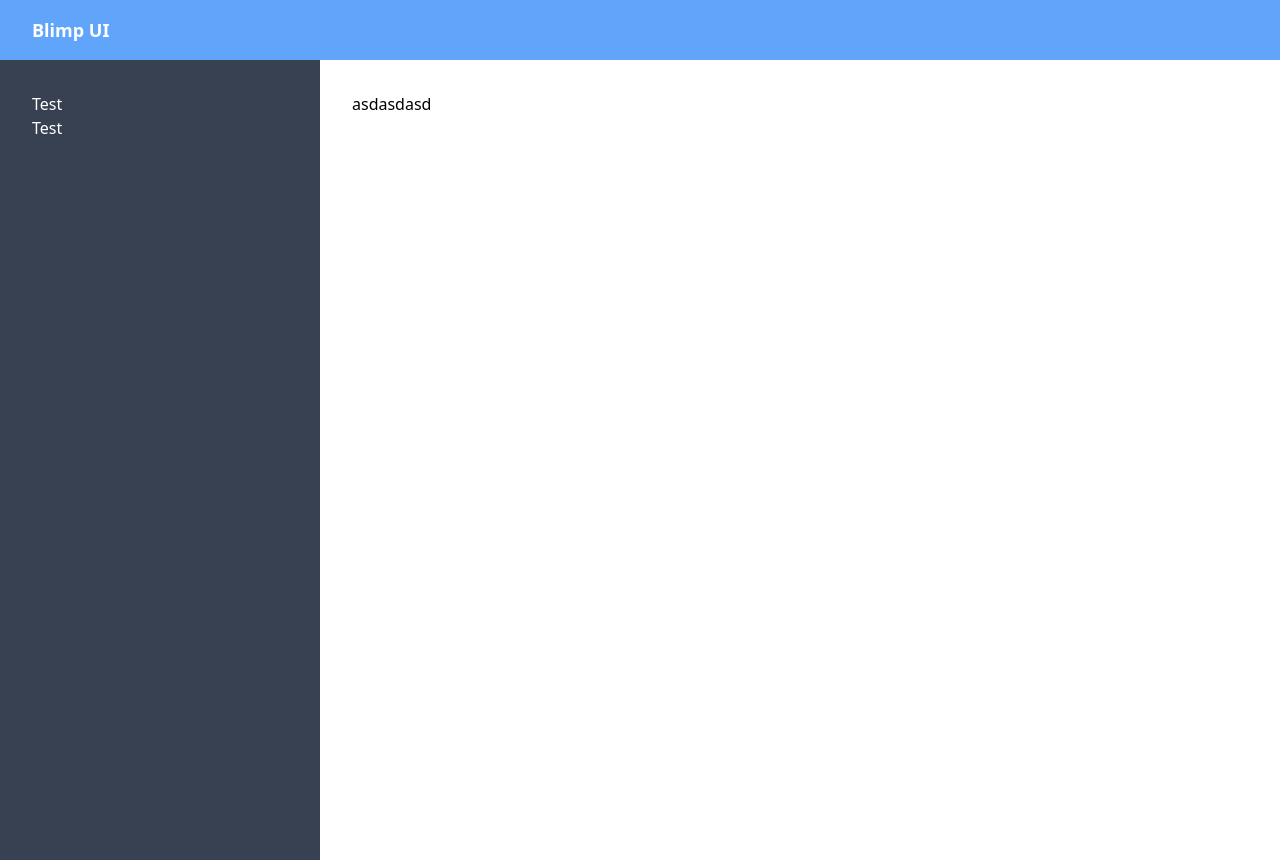
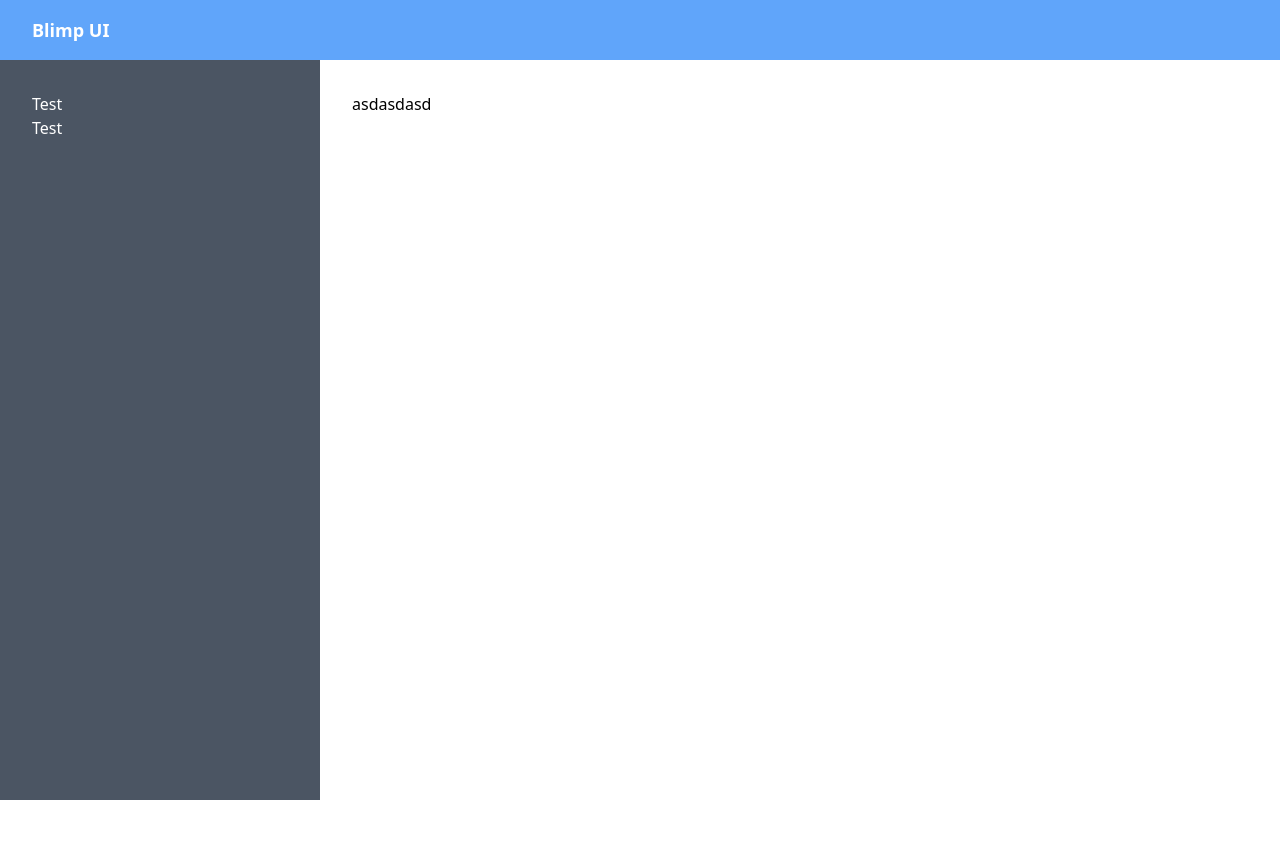
Before and after one commit to craigdanj/Blimp-UI, a Next.js app: page / in a window 1280 px wide. After the commit the page ends 800 px from the top, so only its background shows below. Built offline with nearby package versions, Linux system fonts and the light colour scheme.

Commit message:
heaight corrected

```diff
--- a/pages/index.js
+++ b/pages/index.js
@@ -1,13 +1,13 @@
 
 export default function Home() {
   return (
-    <div class="h-full">
-      <div className="bg-blue-400 py-4 px-8">
+    <div class="flex flex-col h-full">
+      <div className="flex-grow-0 bg-blue-400 py-4 px-8">
         <h1 className="text-white font-bold text-lg">Blimp UI</h1>
       </div>
 
-      <div className="flex h-full">
-        <div className="bg-gray-700 text-white w-1/4 p-8">
+      <div className="flex flex-grow">
+        <div className="bg-gray-600 text-white w-1/4 p-8">
           <p>Test</p>
           <p>Test</p>
         </div>
```
